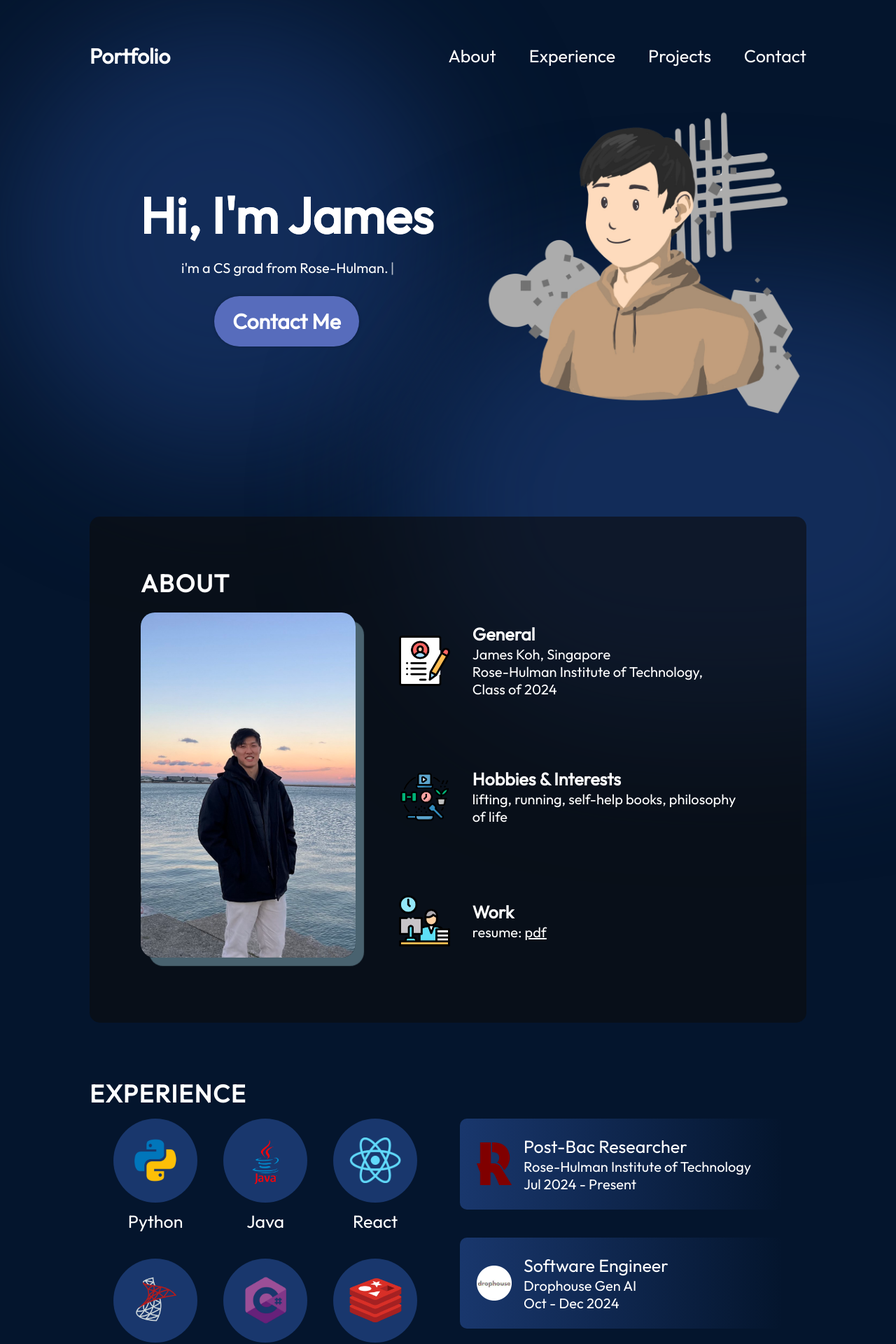
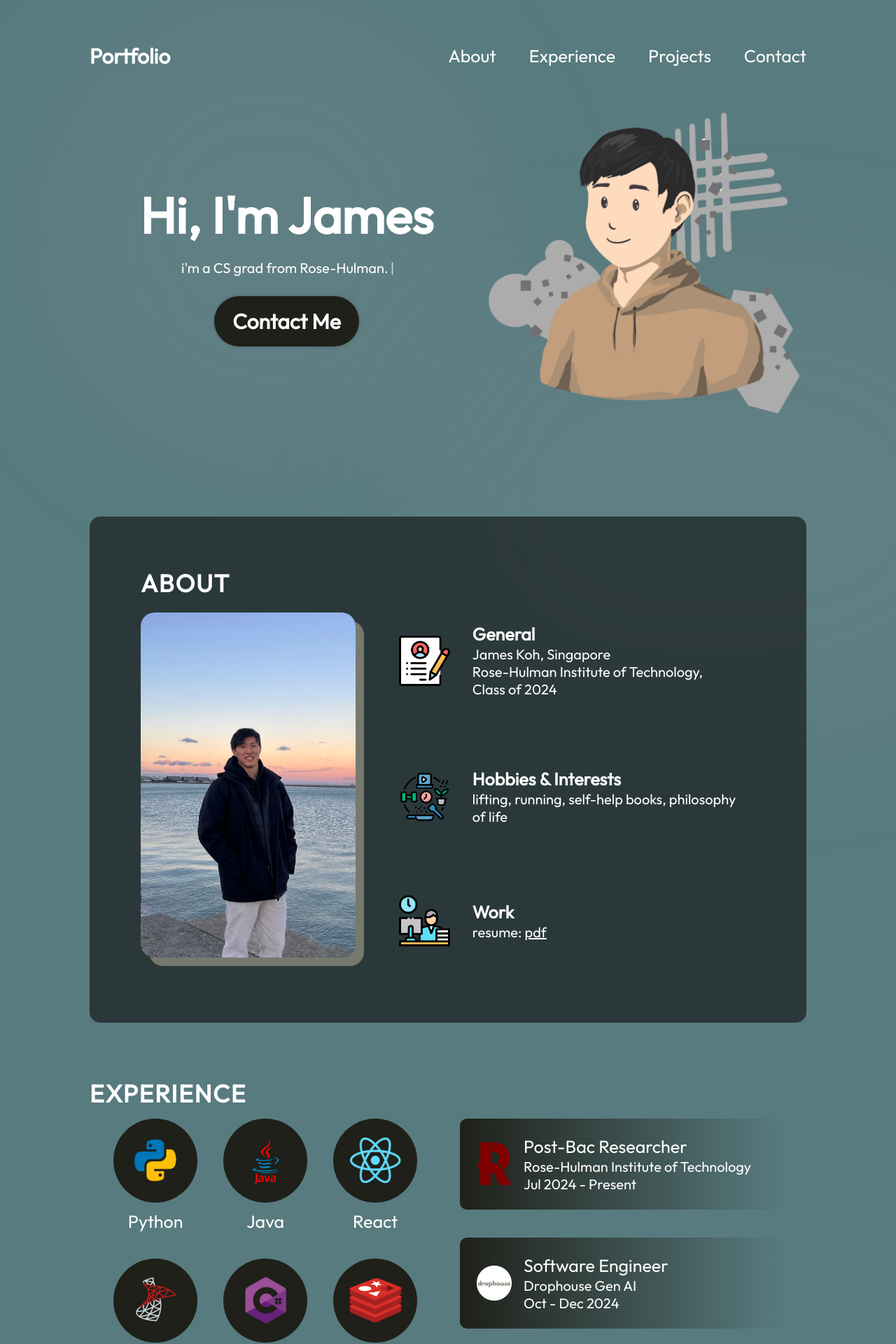
Before and after one commit to rhit-kohji/rhit-kohji.github.io, a React (Vite) app: page / in a window 1280 px wide. Shown: the top 1920 px of the page at 70% size. Built offline with nearby package versions, Linux system fonts and the light colour scheme.

Commit message:
changed portfolio color palette

```diff
--- a/src/components/About/About.module.css
+++ b/src/components/About/About.module.css
@@ -29,7 +29,7 @@
     width: 35%;
     margin: 20px 37px 20px 0px;
     border-radius: 20px;
-    box-shadow: 12px 12px 1px rgba(165, 215, 232, 0.42)
+    box-shadow: 12px 12px 1px rgba(226, 212, 183, 0.42)
 }
 
 .aboutItems {
@@ -53,8 +53,8 @@
     padding: 25px;
     background-image: linear-gradient(
         90deg,
-        rgba(165, 215, 232, 0.42) 0%,
-        rgba(255, 255, 255, 0) 100%
+        rgba(226, 212, 183, 0.42) 0%,
+        rgba(226, 212, 183, 0) 100%
     );
     background-size: 0 100%; /* width, height */
     background-repeat: no-repeat;
--- a/src/components/Contact/Contact.module.css
+++ b/src/components/Contact/Contact.module.css
@@ -3,7 +3,7 @@
 .container {
     color: var(--color-text);
     margin-top: 120px;
-    background-color: var(--color-secondary);
+    background-color: var(--color-container-bg);
     display: flex;
     flex-direction: row;
     justify-content: space-evenly;
--- a/src/components/Credits/Credits.module.css
+++ b/src/components/Credits/Credits.module.css
@@ -2,7 +2,7 @@
 
 .container {
     color: var(--color-text);
-    background-color: var(--color-secondary);
+    background-color: var(--color-container-bg);
     display: flex;
     flex-direction: row;
     justify-content: center;
@@ -12,15 +12,12 @@
 
 .modalBtn {
     text-decoration: none;
-    background-color: var(--color-primary);
+    background-color: var(--color-button);
     color: var(--color-text);
-    border-radius: 100px;
-    padding: 10px 20px;
     margin-bottom: 20px;
     font-size: 20px;
     font-weight: 400;
     letter-spacing: 2px;
-    box-shadow: 0 0 4px 0 rgba(0, 0, 0, 0.25);
 }
 
 .modalBtn:hover {
--- a/src/components/Credits/Modal.module.css
+++ b/src/components/Credits/Modal.module.css
@@ -18,7 +18,7 @@
     transform: translate(-50%, -50%);
     display: flex;
     flex-direction: column;
-    background-color: var(--color-secondary);
+    background-color: var(--color-container-bg);
     box-shadow: 0px 0px 18px 0px rgba(0, 0, 0, 0.75)
 }
 
--- a/src/components/Experience/Experience.module.css
+++ b/src/components/Experience/Experience.module.css
@@ -37,7 +37,7 @@
 }
 
 .skillImageContainer {
-    background-color: var(--color-secondary);
+    background-color: var(--color-container-bg);
     border-radius: 100%;
     display: flex;
     align-items: center;
@@ -68,8 +68,8 @@
     flex-direction: row;
     align-items: center;
     gap: 17px;
-    background: #19376d;
-    background: linear-gradient(90deg, #19376d 0%, rgba(25, 55, 109, 0) 100%);
+    background: rgba(50, 144, 143, 0.42);
+    background: linear-gradient(90deg, #1E2019 0%, rgba(30, 32, 25, 0) 100%);
     border-radius: 10px;
     padding: 24px;
 }
--- a/src/components/Hero/Hero.module.css
+++ b/src/components/Hero/Hero.module.css
@@ -46,7 +46,7 @@
 
 .contactBtn {
     text-decoration: none;
-    background-color: var(--color-primary);
+    background-color: var(--color-button);
     color: var(--color-text);
     border-radius: 100px;
     font-size: 30px;
@@ -84,9 +84,9 @@
     min-width: 350px;
     min-height: 350px;
     top: -128px; /* slightly out of page */
-    left: -10vw;
+    left: -5vw;
     border-radius: 764px;
-    background: rgba(25, 55, 109, 0.7);
+    background: rgba(170, 165, 175, 0.1);
     filter: blur(100px);
     z-index: 0;
 }
@@ -100,7 +100,7 @@
     top: 246px; /* slightly out of page */
     right: -25vw;
     border-radius: 764px;
-    background: rgba(25, 55, 109, 0.7);
+    background: rgba(170, 165, 175, 0.1);
     filter: blur(100px);
     z-index: 0;
 }
--- a/src/components/Projects/ProjectCard.module.css
+++ b/src/components/Projects/ProjectCard.module.css
@@ -5,8 +5,8 @@
     flex-direction: column;
     align-items: center;
     border-radius: 10px;
-    background: linear-gradient(180deg, #576cdc 0%, #132a53 100%);
-    box-shadow: 0 16px 14px 0 #04152d;
+    background: #E2D4B7;
+    box-shadow: 0 16px 14px 0 #000;
     padding: 18px 24px;
     height: 380px;
     width: 345px;
@@ -47,6 +47,7 @@
 }
 
 .title {
+    color: var(--color-project-bg);
     font-size: 25px;
     font-weight: 700;
 }
@@ -78,7 +79,7 @@
     font-size: 20px;
     font-weight: 400;
     border-radius: 100px;
-    background: var(--color-dark);
+    background: var(--color-project-bg);
     padding: 2px 22px;
 }
 
@@ -92,5 +93,5 @@
 }
 
 .link:hover {
-    color: var(--color-primary);
+    color: var(--color-link);
 }
--- a/src/vars.css
+++ b/src/vars.css
@@ -3,10 +3,11 @@
 :root {
     /* Colors */
     --color-text: #fff;
-    --color-primary: #576cbc;
-    --color-secondary: #19376d;
-    --color-dark: #0b2447;
-    --color-bg: #04152d;
+    --color-button: #1E2019;
+    --color-link: #E2D4B7;
+    --color-container-bg: #1E2019;
+    --color-project-bg: #1E2019;
+    --color-bg: #587B7F;
 
     /* Fonts */
     --font-robot: "Roboto";
```
